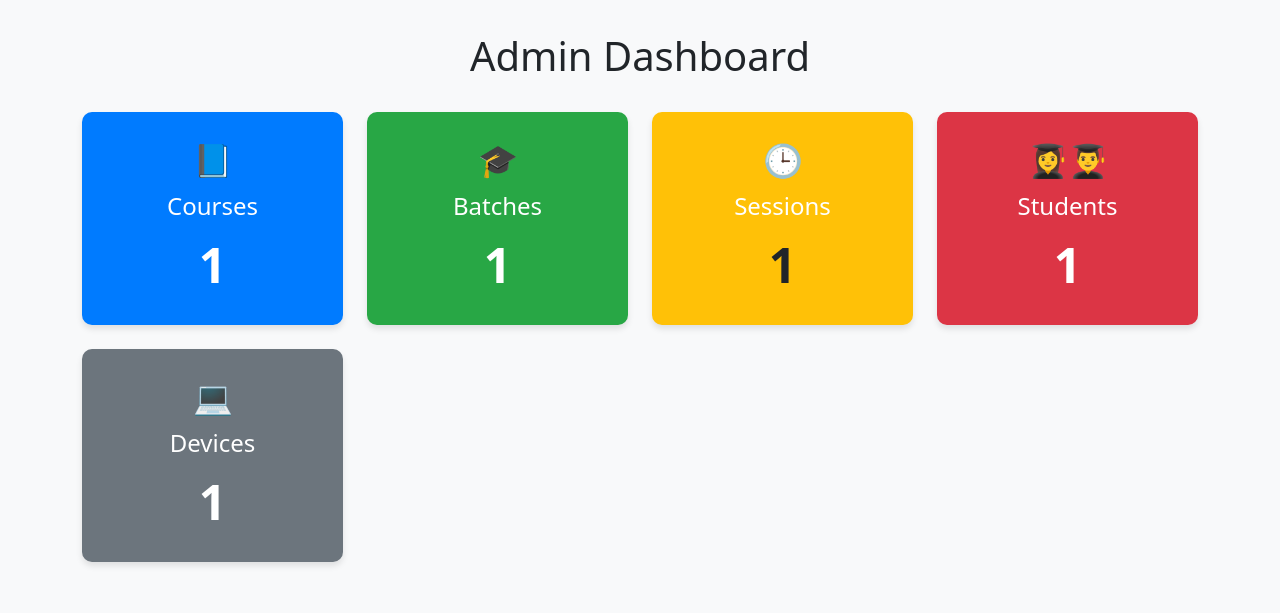
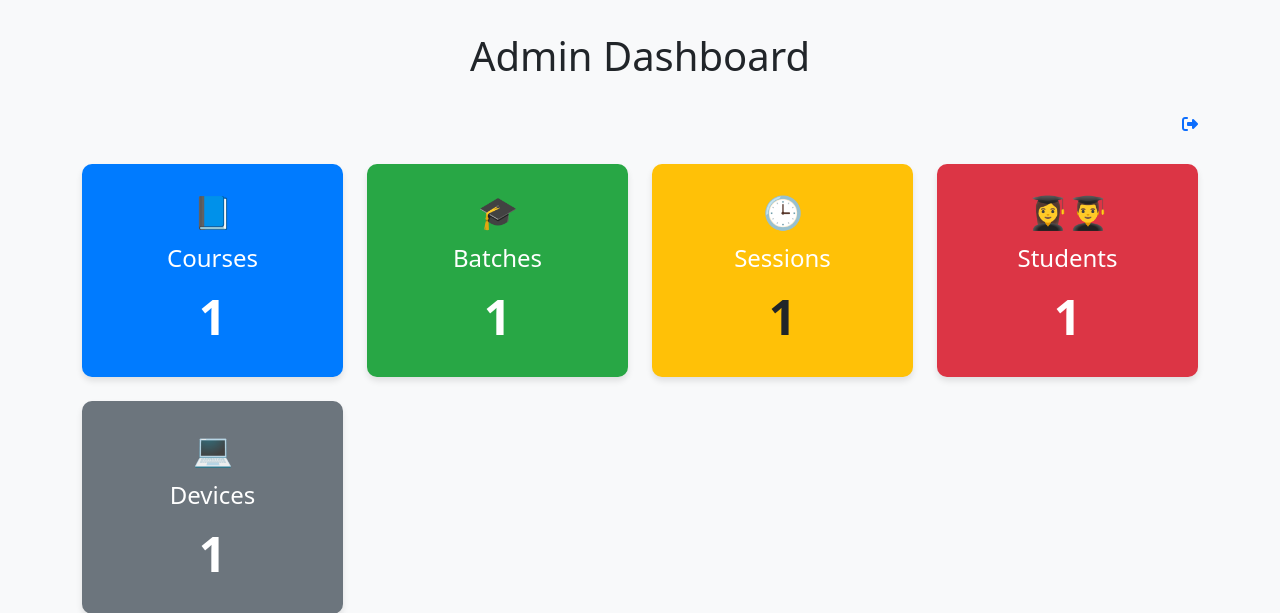
Before and after one commit to vishalvnair124/smartlab, a Flask app: page /admin/dashboard in a window 1280 px wide. Shown: the top 613 px of the page. Run offline with Flask 3, Linux system fonts and the light colour scheme; a user stored in the database is signed in; tables that the repository leaves empty hold one stand-in row (values such as "Sample post"); one stand-in notice (Sample message) is shown.

Commit message:
Session Authentication for admin and student dashboard, toast for admin dashboard

```diff
--- a/web/app.py
+++ b/web/app.py
@@ -162,8 +162,6 @@ def attendance(student_id):
     # You can add logic here to fetch student-specific attendance details
     return render_template('student/attendance.html',attendance=session_details)
 
-
-
 # # student profile
 # # Mock student data
 # student_data = {
@@ -176,12 +174,12 @@ def attendance(student_id):
 #     "courses": ["Programming Fundamentals", "Database Management", "Web Development"]
 # }
 
-# @app.route("/profile")
+# @app.route("/student/profile")
 # def profile():
 #     """Render the profile page."""
 #     return render_template("/student/profile.html", student=student_data)
 
-# # profile updates
+# profile updates
 # @app.route("/profile_update", methods=["GET", "POST"])
 # def update_profile():
 #     """Render and process the profile update form."""
@@ -212,6 +210,10 @@ def student_dashboard(student_id):
 # Admin dashboard
 @app.route('/admin/dashboard')
 def admin_dashboard():
+    if 'user_type' not in session or session['user_type'] != 'admin':
+        flash('You must be logged in as an admin to access this page.', 'error')
+        return redirect(url_for('login'))  # Redirect to the login page if not admin
+
     conn = get_db_connection()
     cursor = conn.cursor(dictionary=True)
 
--- a/web/templates/admin/dashboard.html
+++ b/web/templates/admin/dashboard.html
@@ -1,6 +1,7 @@
 <!DOCTYPE html>
 <html lang="en">
   <head>
+    <link rel="stylesheet" href="https://cdnjs.cloudflare.com/ajax/libs/font-awesome/6.7.1/css/all.min.css" integrity="sha512-5Hs3dF2AEPkpNAR7UiOHba+lRSJNeM2ECkwxUIxC1Q/FLycGTbNapWXB4tP889k5T5Ju8fs4b1P5z/iB4nMfSQ==" crossorigin="anonymous" referrerpolicy="no-referrer" />
     <meta charset="UTF-8" />
     <meta name="viewport" content="width=device-width, initial-scale=1.0" />
     <title>Admin Dashboard</title>
@@ -60,11 +61,124 @@
       .card-link:hover {
         text-decoration: underline;
       }
+      .logout{
+        display: flex;
+        justify-content:flex-end;
+  }
+  .logout i{
+   margin-left: 60rem;
+   margin-bottom: 2rem;
+   cursor: pointer;
+  }
+  .logout i:hover:active{
+    color: rgb(255, 0, 17);
+  }
+
+  /* Style for flashed messages */
+      .flash_div {
+        position: absolute;
+        top: 0;
+        right: 0;
+        margin: 20px;
+    }
+
+    .flashes {
+        list-style-type: none;
+        margin: 0;
+        padding: 0;
+    }
+
+    .flash {
+        display: flex;
+        align-items: center;
+        padding: 1rem 1.5rem;
+        margin-bottom: 15px;
+        border-radius: 8px;
+        box-shadow: 0 4px 6px rgba(0, 0, 0, 0.1);
+        position: relative;
+        font-family: Arial, sans-serif;
+        font-size: 1rem;
+        opacity: 0;
+        transform: translateY(20px);
+        transition: opacity 0.3s ease-in-out;
+    }
+
+    .flash.show {
+      opacity: 1; /* Fade in to full visibility */
+      transform: translateY(0); /* Move to original position */
+    }
+
+    .flash-message {
+        flex-grow: 1;
+        font-weight: bold;
+    }
+
+    .close-btn {
+        background: none;
+        border: none;
+        font-size: 1.4rem;
+        color: #721c24;
+        cursor: pointer;
+
+    }
+
+    .close-btn:hover {
+        color: #f5c6cb; /* Light hover effect */
+    }
+
+    /* Different styles based on message categories */
+    .flash.success {
+        background-color: #d4edda;
+        color: #155724;
+        border: 1px solid #c3e6cb;
+    }
+
+    .flash.error {
+      background-color: #c32222d4;
+      color: #ffffff;
+    }
+
+    .flash.info {
+        background-color: #cce5ff;
+        color: #004085;
+        border: 1px solid #b8daff;
+        font-weight: bold;
+    }
+
+    .flash.warning {
+        background-color: #fff3cd;
+        color: #856404;
+        border: 1px solid #ffeeba;
+    }
+
+    /* For animations (optional) */
+    .flash.fade-out {
+        opacity: 0;
+    }
+
     </style>
   </head>
   <body>
+    <div class="flash_div">
+      {% with messages = get_flashed_messages(with_categories=true) %}
+        {% if messages %}
+          <div class="flashes">
+            {% for category, message in messages %}
+              <div class="flash {{ category }}">
+                <span class="flash-message">{{ message }}</span>
+              </div>
+            {% endfor %}
+          </div>
+        {% endif %}
+      {% endwith %}
+    </div>
     <div class="container dashboard-container">
       <h1 class="dashboard-title">Admin Dashboard</h1>
+      <div class="logout" >
+        <a href="/logout"  >
+        <i class="fa-solid fa-right-from-bracket">  </i>
+        </a>
+      </div>
       <div class="row g-4">
         <!-- Courses Box -->
         <div class="col-md-6 col-lg-3">
@@ -118,6 +232,28 @@
         </div>
       </div>
     </div>
+
+    <script>
+      document.addEventListener('DOMContentLoaded', function() {
+        // Add a small delay for the fade-in effect
+        setTimeout(function() {
+            const flashMessages = document.querySelectorAll('.flash');
+            flashMessages.forEach(function(message) {
+                message.classList.add('show'); // Trigger the fade-in
+            });
+        }, 100); // Delay the fade-in slightly
+
+        setTimeout(function() {
+            const flashMessages = document.querySelectorAll('.flash');
+            flashMessages.forEach(function(message) {
+                message.classList.add('fade-out');
+                setTimeout(function() {
+                    message.style.display = 'none';
+                }, 300); // Wait for fade-out transition to complete
+            });
+        }, 2000); // Auto-dismiss after 5 seconds
+      });
+    </script>
     <script src="https://cdn.jsdelivr.net/npm/bootstrap@5.3.0-alpha3/dist/js/bootstrap.bundle.min.js"></script>
   </body>
 </html>
--- a/web/templates/auth/login.html
+++ b/web/templates/auth/login.html
@@ -179,7 +179,7 @@
                     message.style.display = 'none';
                 }, 300); // Wait for fade-out transition to complete
             });
-        }, 1700); // Auto-dismiss after 5 seconds
+        }, 2000); // Auto-dismiss after 5 seconds
       });
     </script>
 
--- a/web/templates/auth/register.html
+++ b/web/templates/auth/register.html
@@ -151,7 +151,7 @@
                       message.style.display = 'none';
                   }, 300); // Wait for fade-out transition to complete
               });
-          }, 1700); // Auto-dismiss after 5 seconds
+          }, 2000); // Auto-dismiss after 5 seconds
         });
       </script>
 </body>
--- a/web/templates/student/dashboard.html
+++ b/web/templates/student/dashboard.html
@@ -269,7 +269,7 @@
                     message.style.display = 'none';
                 }, 300); // Wait for fade-out transition to complete
             });
-        }, 1700); // Auto-dismiss after 5 seconds
+        }, 2000); // Auto-dismiss after 5 seconds
       });
     </script>
 
```
